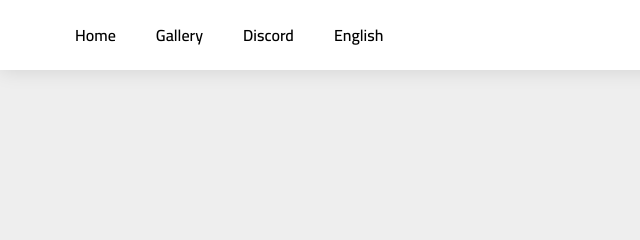
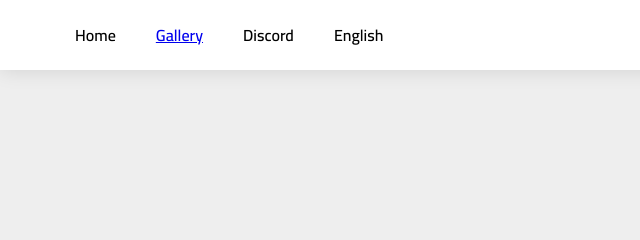
Before and after one commit to REKO11707/bio-shield, a plain HTML site: page index.html in a window 1280 px wide. Shown: the top 240 px of the page, 0-640 px from the left. Drawn offline with Linux system fonts and the light colour scheme.

Commit message:
index.html

```diff
--- a/index.html
+++ b/index.html
@@ -27,7 +27,7 @@
                     <label for="toggle"><i class="fa-solid fa-bars"></i></label>
                     <menu>
                         <li>Home</li>
-                        <li>Gallery</li>
+                        <li><a href="#gallery">Gallery</a></li>
                         <li>Discord</li>
                         <li>English</li>
                     </menu>
@@ -124,7 +124,7 @@
         <div class="spikes">
         </div>
     </section>
-    <section class="gallery">
+    <section class="gallery" id="gallery">
         <div class="container">
             <h1 class="heading">Gallery</h1>
             <div class="wrapper">
```
